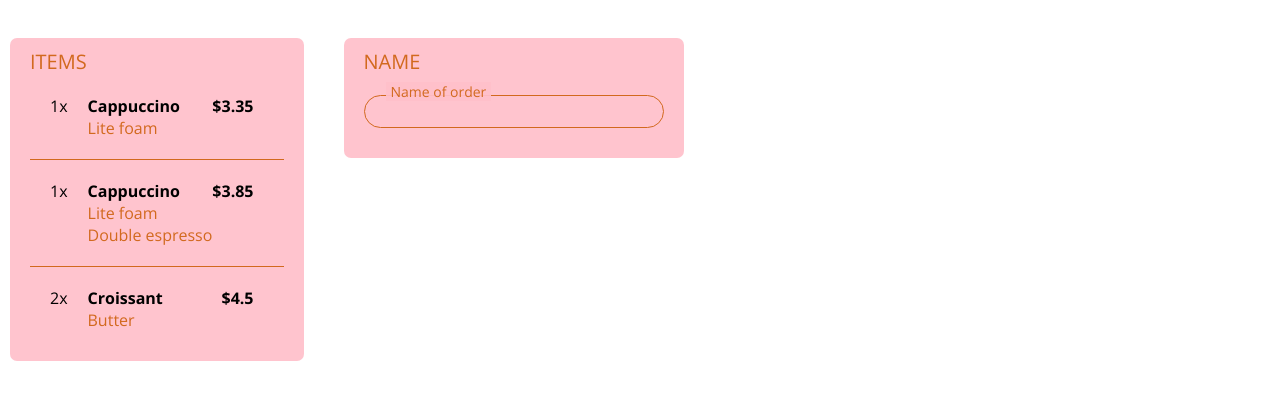
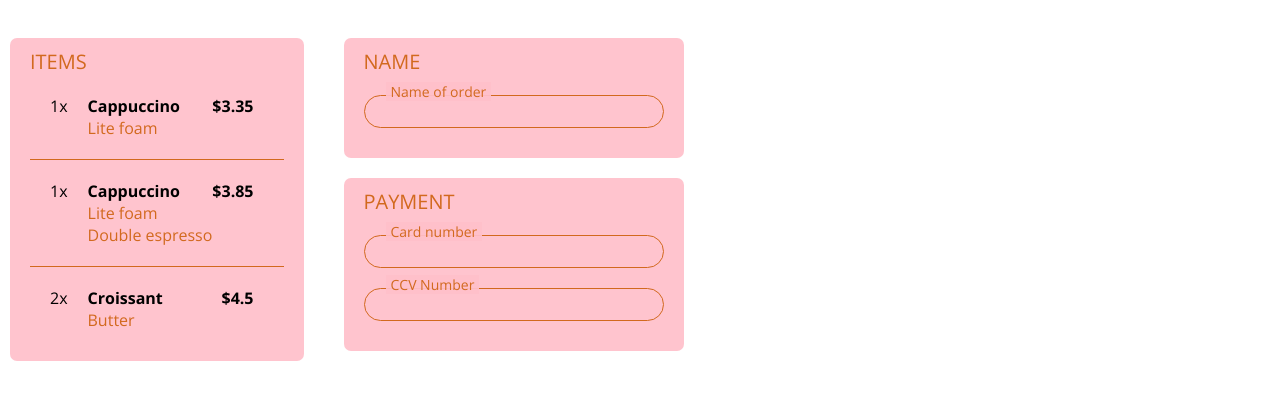
Before and after one commit to nassarov/coffee-master-checkout, a plain HTML site: page index.html in a window 1280 px wide. Shown: the part 82-482 px from the top of the page. Drawn offline with nearby package versions, Linux system fonts and the light colour scheme.

Commit message:
Adding more inputs

```diff
--- a/index.html
+++ b/index.html
@@ -63,6 +63,17 @@
             <input type="text" name="name" id="name" />
           </div>
         </div>
+        <div class="cards">
+          <h2 class="title">payment</h2>
+          <div class="text-input">
+            <label for="card-number">Card number</label>
+            <input type="text" name="card-number" id="card-number" />
+          </div>
+          <div class="text-input ccv">
+            <label for="ccv">CCV Number</label>
+            <input type="text" name="ccv" id="ccv" />
+          </div>
+        </div>
       </div>
     </section>
   </body>
```
